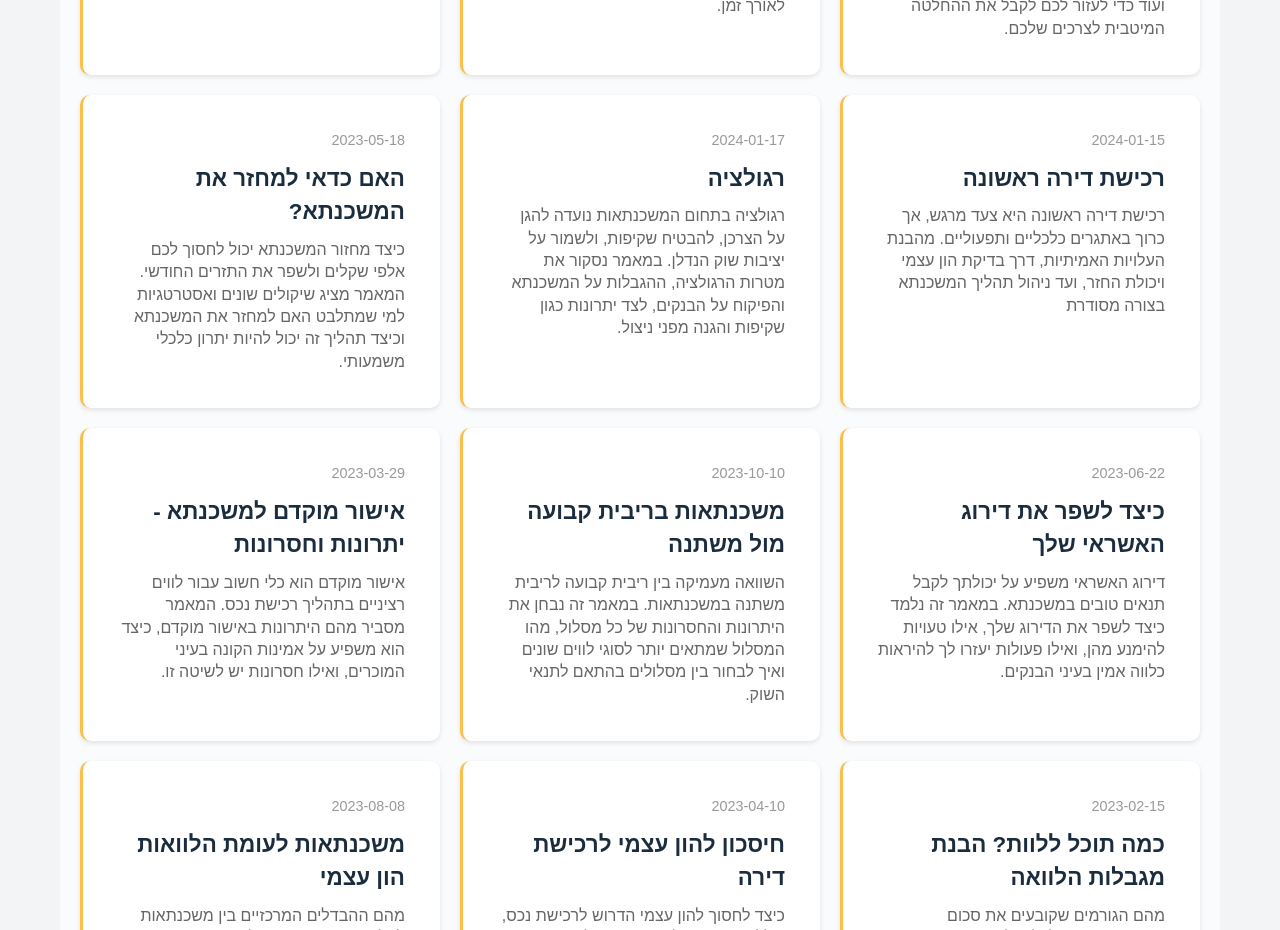
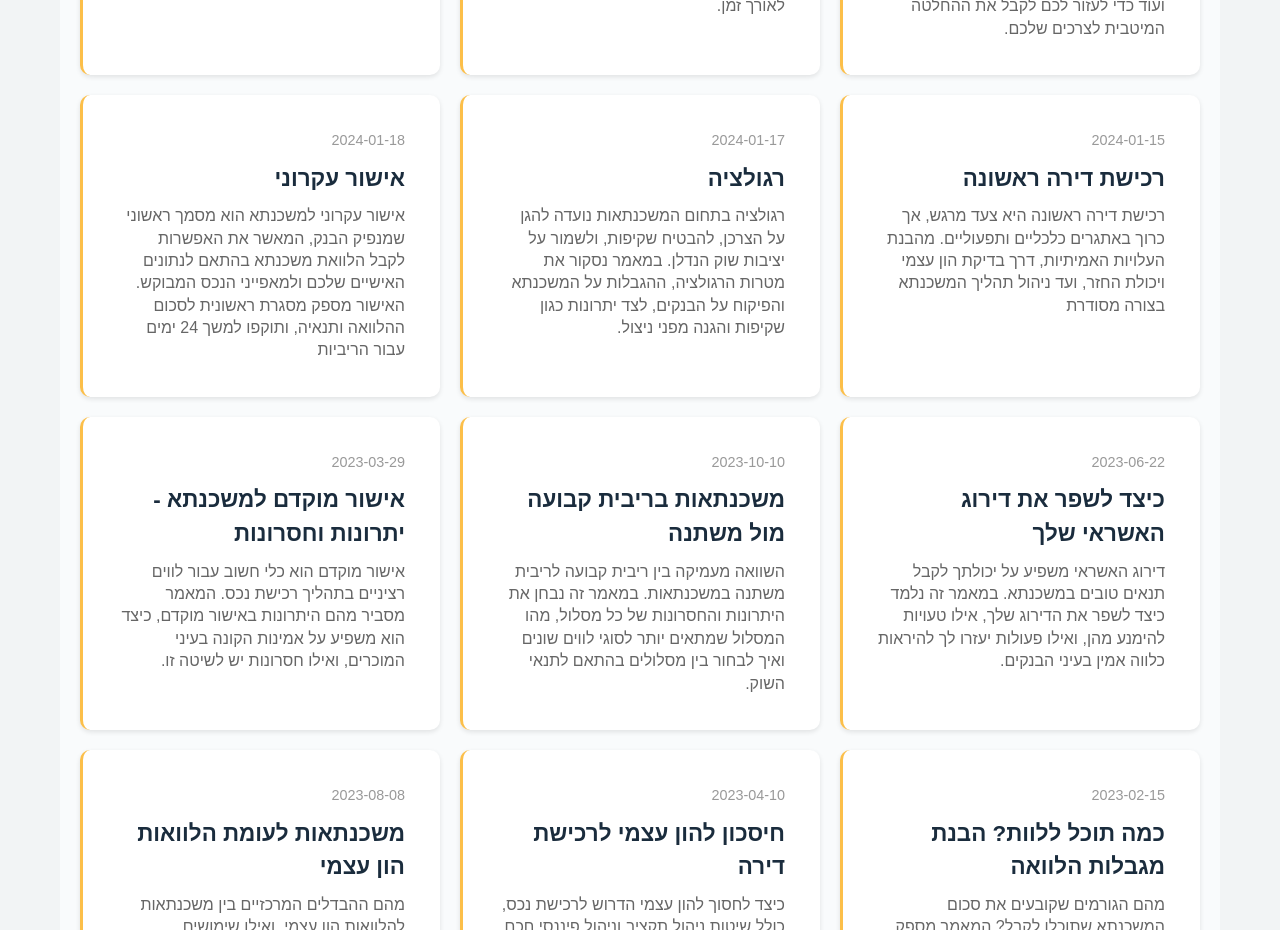
Before and after one commit to aviadazriel/special-web, a React (Create React App) app: page /articles in a window 1280 px wide. Shown: the part 860-1790 px from the top of the page. Built offline with nearby package versions, Linux system fonts and the light colour scheme.

Commit message:
article 6

```diff
--- /dev/null
+++ b/src/data/articlesContent/6.js
@@ -0,0 +1,68 @@
+const articleContent = {
+    content: `
+    <div style="font-family: Arial, sans-serif; line-height: 1.8; color: #333; max-width: 800px; margin: auto;">
+    <h2 style="font-size: 2rem; margin-bottom: 20px;">מהו אישור עקרוני למשכנתא ומדוע הוא חשוב?</h2>
+    <p style="margin-bottom: 20px;">
+      אישור עקרוני הוא מסמך רשמי שמנפיק הבנק, המאשר באופן ראשוני את האפשרות שלכם לקבל משכנתא. אישור זה נחשב
+      לצעד משמעותי ומרכזי בתהליך רכישת דירה, שכן הוא מאפשר לכם לדעת מראש את גובה ההלוואה שתוכלו לקבל ואת תנאיה
+      הראשוניים. יחד עם זאת, חשוב לזכור שאישור עקרוני אינו מחייב אתכם לנטול את המשכנתא מאותו הבנק, אך הוא מסייע
+      בקבלת החלטות כלכליות נבונות ובהכנת הקרקע לרכישה.
+    </p>
+
+    <h3 style="font-size: 1.5rem; margin-bottom: 10px;">🔹 מה כולל האישור העקרוני?</h3>
+    <p style="margin-bottom: 20px;">
+      האישור העקרוני כולל את הסכום המקסימלי שהבנק מוכן להלוות לכם, בהתאם לנתונים האישיים שלכם ולמאפייני הנכס
+      המבוקש. בנוסף, הוא מציין את תנאי הריבית הכלליים שניתן לצפות להם. האישור תקף לתקופה מוגבלת של 45 ימים, אך
+      חשוב לדעת שהריביות שהוצעו באישור זה תקפות למשך 24 ימים בלבד, שכן הן עשויות להשתנות בהתאם לתנאי השוק.
+    </p>
+
+    <h3 style="font-size: 1.5rem; margin-bottom: 10px;">🔹 יתרונות האישור העקרוני</h3>
+    <ul style="margin-bottom: 20px;">
+      <li><strong>הערכה מראש:</strong> האישור העקרוני מספק לכם אפשרות להעריך את גובה הסכום שיהיה זמין לרכישת הנכס ומסייע לכם להגדיר את טווחי החיפוש שלכם.</li>
+      <li><strong>ניהול משא ומתן:</strong> באמצעות האישור, תוכלו לבצע משא ומתן עם בנקים נוספים ולקבל תנאים טובים יותר, שכן תוכלו להשוות בין הצעות שונות.</li>
+      <li><strong>ביטחון במהלך הרכישה:</strong> אישור עקרוני מעניק לכם ביטחון ראשוני לכך שתוכלו לעמוד בתנאים של רכישת הדירה מבחינת הבנק.</li>
+    </ul>
+
+    <h3 style="font-size: 1.5rem; margin-bottom: 10px;">🔹 איך מבקשים אישור עקרוני?</h3>
+    <p style="margin-bottom: 20px;">
+      ניתן להגיש בקשה לאישור עקרוני למשכנתא בשלוש דרכים עיקריות: בשיחת טלפון עם נציג הבנק, בפגישה בסניף או בהגשת בקשה
+      מקוונת דרך אתר הבנק. כל דרך תספק לכם את אותו אישור עקרוני, אך יש להבדלים פוטנציאליים בסכומים ובתנאים שיוצעו.
+    </p>
+
+    <h3 style="font-size: 1.5rem; margin-bottom: 10px;">🔹 מה הבנק ידרוש מכם לצורך קבלת אישור עקרוני?</h3>
+    <p style="margin-bottom: 10px;">כדי להפיק את האישור, הבנק יבקש מכם לספק פרטים אישיים עליכם וכן פרטים על הנכס המיועד לרכישה:</p>
+    <ul style="margin-bottom: 20px;">
+      <li><strong>פרטים אישיים:</strong> שם פרטי ומשפחה, תאריך לידה, מספר תעודת זהות, כתובת נוכחית, פרטי חשבון בנק, מקומות עבודה ותפקיד, שכר נטו, וותק בעבודה ורקע השכלתי.</li>
+      <li><strong>פרטים על הנכס:</strong> אם יש לכם נכס מסוים, הבנק יבקש כתובת מלאה, גוש, חלקה, מספר חדרים וגודל הנכס. אם אין נכס מסוים, תצטרכו לתאר את סוג הנכס המבוקש.</li>
+    </ul>
+
+    <h3 style="font-size: 1.5rem; margin-bottom: 10px;">🔹 מהו תוקף האישור העקרוני?</h3>
+    <p style="margin-bottom: 20px;">
+      האישור העקרוני תקף למשך 45 ימים, אך הריביות המוצעות תקפות רק למשך 24 ימים. חשוב לנצל את הזמן בצורה חכמה
+      ולפעול במקביל לצורך השלמת הבדיקות הנדרשות. עם סיום התוקף, תדרשו לעדכן את הבקשה מחדש אם טרם השלמתם את תהליך
+      הרכישה.
+    </p>
+
+    <h3 style="font-size: 1.5rem; margin-bottom: 10px;">🔹 דברים שחשוב לדעת</h3>
+    <p style="margin-bottom: 20px;">
+      קבלת אישור עקרוני היא צעד ראשוני, ויש לקחת בחשבון את הפרטים הבאים:
+    </p>
+    <ul style="margin-bottom: 20px;">
+      <li><strong>הבדלים בין בקשה טלפונית, אונליין ופגישה בסניף:</strong> לעיתים, ישנם הבדלים בין התנאים שיוצעו בבקשה טלפונית או מקוונת לבין הבקשה שתוגש בסניף עצמו.</li>
+      <li><strong>אישור עקרוני אינו מהווה אישור סופי:</strong> האישור מותנה באימות נתונים נוספים. רק לאחר בדיקה מלאה, הבנק יספק אישור סופי.</li>
+      <li><strong>שיפור תנאים בהמשך:</strong> בעת הפנייה לבנק לצורך משכנתא, ניתן לשפר תנאים נוספים בהתאם לפרמטרים אישיים, אך חשוב להגיש את הבקשה בצורה מסודרת ומדויקת.</li>
+    </ul>
+
+    <h3 style="font-size: 1.5rem; margin-bottom: 20px;">סיכום</h3>
+    <p style="margin-bottom: 30px;">
+      אישור עקרוני הוא כלי מרכזי בתהליך קבלת המשכנתא. הוא מעניק לכם אפשרות להבין מראש את מסגרת ההלוואה וגובה ההחזרים
+      האפשריים, תוך שמירה על תנאים ברורים ושקיפות. הבנת התהליך, ניצול היתרונות של האישור וניהול משא ומתן נכון עם הבנקים
+      יכולים לסייע לכם לקבל החלטות כלכליות מושכלות ולסלול את הדרך לרכישת הנכס המתאים ביותר עבורכם.
+    </p>
+  </div>
+
+
+`,
+};
+
+export default articleContent;
--- a/src/data/articlesData.js
+++ b/src/data/articlesData.js
@@ -50,10 +50,10 @@ const articles = [
   },
   {
       id: 6,
-      title: "האם כדאי למחזר את המשכנתא?",
-      description: "כיצד מחזור המשכנתא יכול לחסוך לכם אלפי שקלים ולשפר את התזרים החודשי. המאמר מציג שיקולים שונים ואסטרטגיות למי שמתלבט האם למחזר את המשכנתא וכיצד תהליך זה יכול להיות יתרון כלכלי משמעותי.",
-      image: getRandomImage(),
-      date: "2023-05-18"
+      title: "אישור עקרוני",
+      description: "אישור עקרוני למשכנתא הוא מסמך ראשוני שמנפיק הבנק, המאשר את האפשרות לקבל הלוואת משכנתא בהתאם לנתונים האישיים שלכם ולמאפייני הנכס המבוקש. האישור מספק מסגרת ראשונית לסכום ההלוואה ותנאיה, ותוקפו למשך 24 ימים עבור הריביות",
+      image: "/images/articles/6.jpeg",
+      date: "2024-01-18"
   },
   {
       id: 7,
```
Also changed, not shown: public/images/articles/6.jpeg (added).
